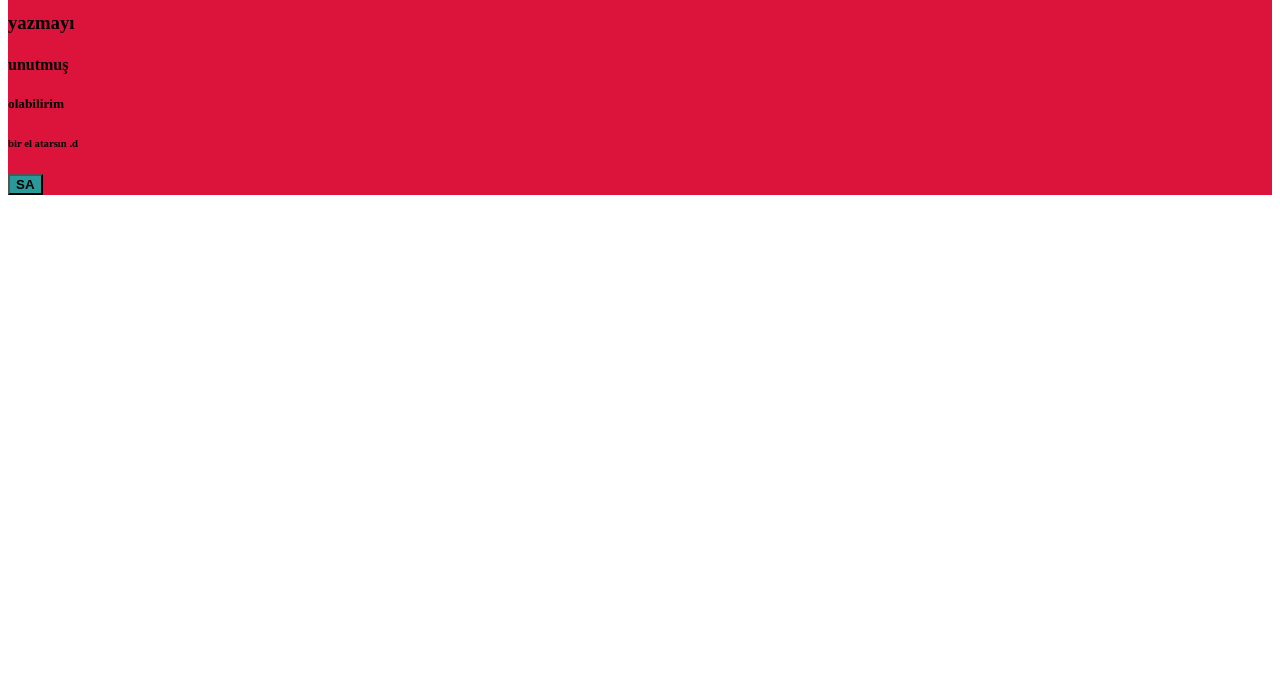
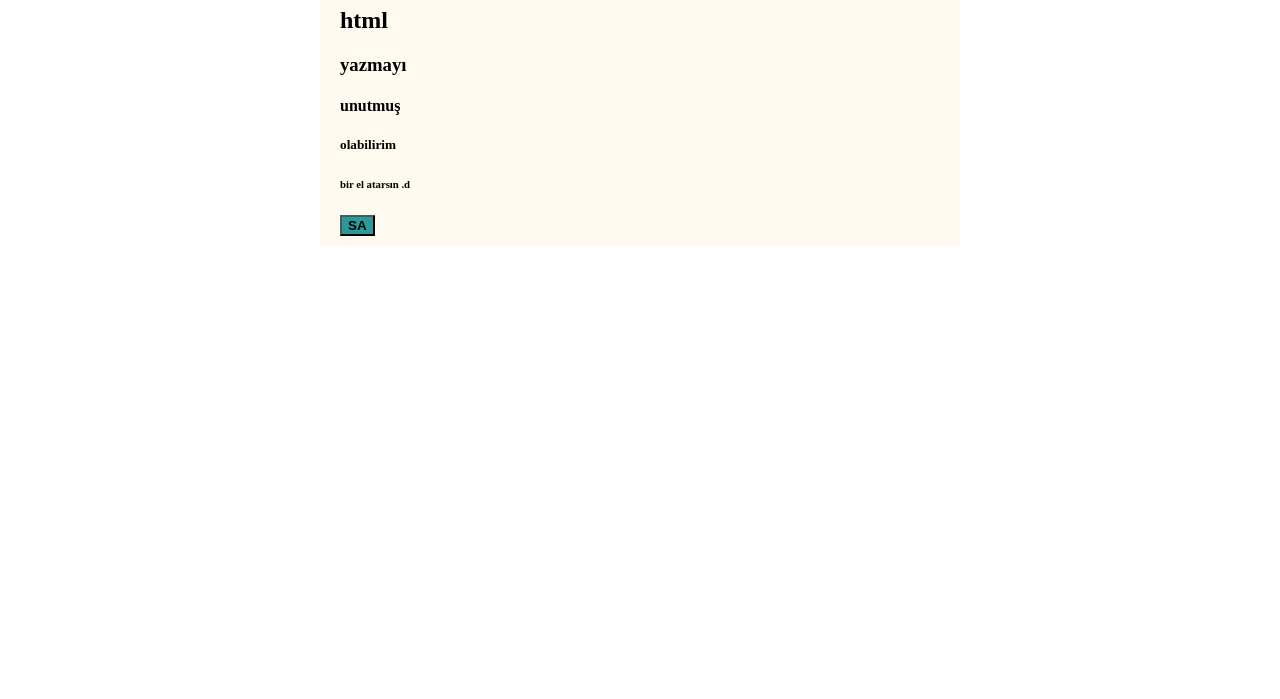
Before and after one commit to SametHope/samethope.github.io, a plain HTML site: page index.html in a window 1280 px wide. Shown: the part 101-800 px from the top of the page. Drawn offline with Linux system fonts and the light colour scheme.

Commit message:
Restyled message.

```diff
--- a/style.css
+++ b/style.css
@@ -1,6 +1,10 @@
 .msg{
-    background-color: crimson;
-
+    width: 600px;
+    height: 300px;
+    padding: 20px;
+    background-color:floralwhite;
+    position: relative;
+    margin: auto;
 }
 
 .btn{
```
